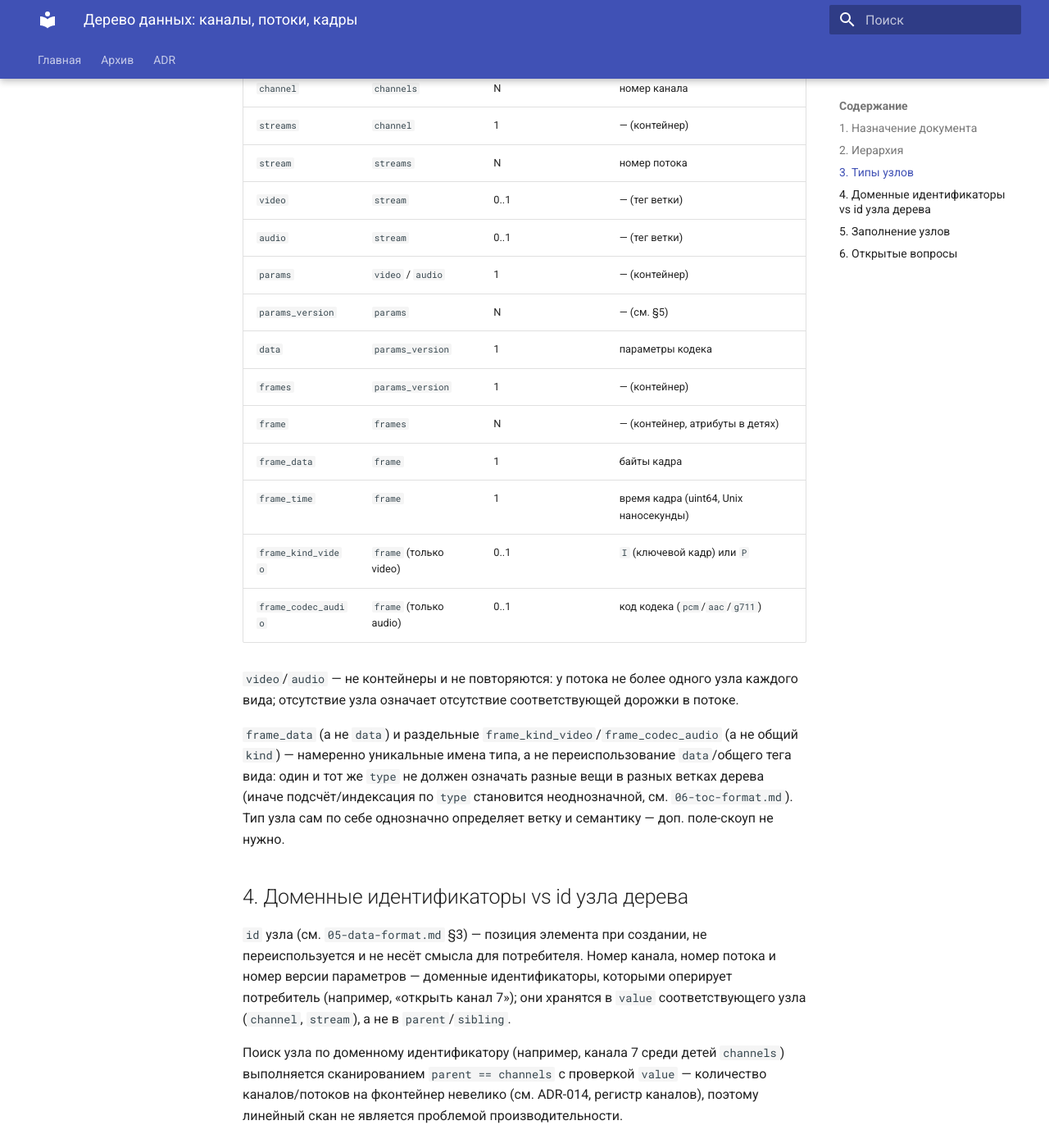
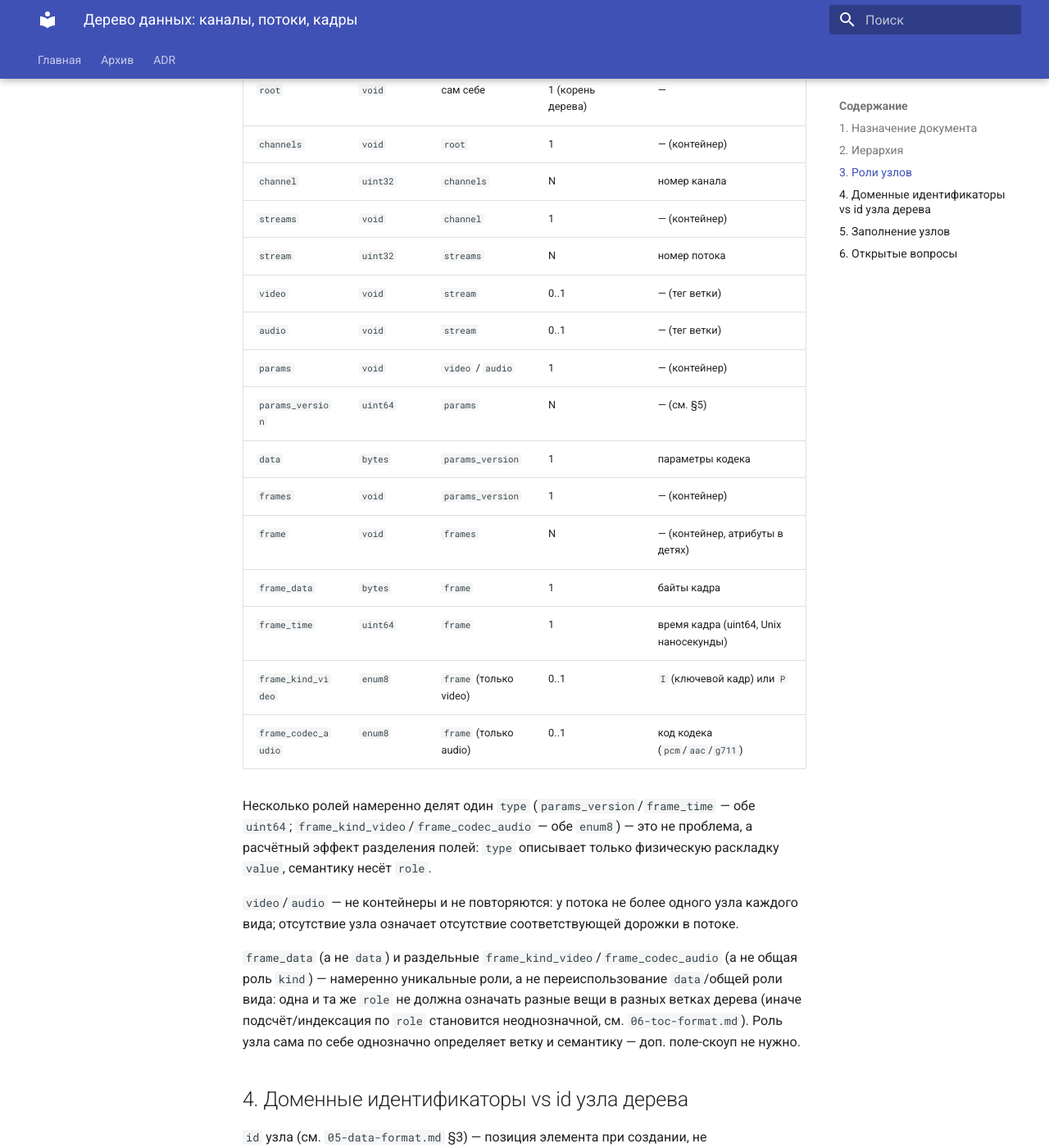
Before and after one commit to traycers/farc, an MkDocs documentation site: the page built from docs/docs/archive/07-media-tree.md, in a window 1280 px wide and 1400 px high, scrolled down 1904 px. Shown: the whole window at 82% size. Built offline with MkDocs 1.6.1 and Material for MkDocs 9.7.7, drawn with Linux system fonts in a browser that asks for light colours; some of the changed text lies outside the part shown.

````diff
--- a/docs/docs/archive/07-media-tree.md
+++ b/docs/docs/archive/07-media-tree.md
@@ -2,10 +2,10 @@
 
 ## 1. Назначение документа
 
-Документ конкретизирует дерево (`05-data-format.md`) для доменной модели farc: разбиение данных фконтейнера на каналы, потоки (видео/аудио), версии параметров кодека и кадры (I/P, GOP). Определяет набор значений `type` и форму `value` для каждого из них.
+Документ конкретизирует дерево (`05-data-format.md`) для доменной модели farc: разбиение данных фконтейнера на каналы, потоки (видео/аудио), версии параметров кодека и кадры (I/P, GOP). Определяет набор значений `role`, соответствующий им `type` (физическое представление `value`) и форму `value` для каждой роли.
 
 Документ **не описывает**:
-- Общий формат элемента дерева (`type`, `parent`, `sibling`, `size`, `value`/`offset`) — см. `05-data-format.md`.
+- Общий формат элемента дерева (`type`, `role`, `parent`, `sibling`, `size`, `value`/`offset`) — см. `05-data-format.md`.
 - Формат TOC — см. `06-toc-format.md`.
 - Формат самих кодек-параметров и кадров (SPS/PPS, ASC и т.п.) — специфика кодека, вне области farc.
 
@@ -80,32 +80,36 @@
     aframe --> afcodec
 ```
 
-`frame` — общий контейнер для видео и звука; у звука нет разбиения на ключевые/неключевые кадры, поэтому дерево для обеих веток одинаковое по форме, различается только тип узла-«вида» (`frame_kind_video` против `frame_codec_audio`, см. §3). Порядок `frame` под одним `frames` — порядок их `id` при сканировании `parent == frames` (`05-data-format.md` §3), совпадающий с физическим порядком создания; для видео он же — порядок декодирования, включая P-кадры внутри GOP.
+`frame` — общий контейнер для видео и звука; у звука нет разбиения на ключевые/неключевые кадры, поэтому дерево для обеих веток одинаковое по форме, различается только роль узла-«вида» (`frame_kind_video` против `frame_codec_audio`, см. §3). Порядок `frame` под одним `frames` — порядок их `id` при сканировании `parent == frames` (`05-data-format.md` §3), совпадающий с физическим порядком создания; для видео он же — порядок декодирования, включая P-кадры внутри GOP.
 
-## 3. Типы узлов
+## 3. Роли узлов
 
-| `type`            | Родитель          | Кратность у родителя | `value` |
-|-------------------|-------------------|-----------------------|---------|
-| `root`            | сам себе          | 1 (корень дерева)      | — |
-| `channels`         | `root`            | 1                      | — (контейнер) |
-| `channel`          | `channels`        | N                      | номер канала |
-| `streams`          | `channel`         | 1                      | — (контейнер) |
-| `stream`           | `streams`         | N                      | номер потока |
-| `video`            | `stream`          | 0..1                   | — (тег ветки) |
-| `audio`            | `stream`          | 0..1                   | — (тег ветки) |
-| `params`           | `video` / `audio` | 1                      | — (контейнер) |
-| `params_version`   | `params`          | N                      | — (см. §5) |
-| `data`             | `params_version`  | 1                      | параметры кодека |
-| `frames`           | `params_version`  | 1                      | — (контейнер) |
-| `frame`            | `frames`          | N                      | — (контейнер, атрибуты в детях) |
-| `frame_data`       | `frame`           | 1                      | байты кадра |
-| `frame_time`       | `frame`           | 1                      | время кадра (uint64, Unix наносекунды) |
-| `frame_kind_video` | `frame` (только video) | 0..1              | `I` (ключевой кадр) или `P` |
-| `frame_codec_audio`| `frame` (только audio) | 0..1              | код кодека (`pcm`/`aac`/`g711`) |
+`type` (`05-data-format.md` §3) — закрытый набор физических представлений `value`, общий для всего формата, не специфичный для домена. В медиа-дереве встречаются: `void` (нет `value` — контейнер/тег ветки), `uint32`, `uint64`, `enum8`, `bytes`.
+
+| `role`              | `type`   | Родитель          | Кратность у родителя | `value` |
+|---------------------|----------|-------------------|-----------------------|---------|
+| `root`              | `void`   | сам себе          | 1 (корень дерева)      | — |
+| `channels`          | `void`   | `root`            | 1                      | — (контейнер) |
+| `channel`           | `uint32` | `channels`        | N                      | номер канала |
+| `streams`           | `void`   | `channel`         | 1                      | — (контейнер) |
+| `stream`            | `uint32` | `streams`         | N                      | номер потока |
+| `video`             | `void`   | `stream`          | 0..1                   | — (тег ветки) |
+| `audio`             | `void`   | `stream`          | 0..1                   | — (тег ветки) |
+| `params`            | `void`   | `video` / `audio` | 1                      | — (контейнер) |
+| `params_version`    | `uint64` | `params`          | N                      | — (см. §5) |
+| `data`              | `bytes`  | `params_version`  | 1                      | параметры кодека |
+| `frames`            | `void`   | `params_version`  | 1                      | — (контейнер) |
+| `frame`             | `void`   | `frames`          | N                      | — (контейнер, атрибуты в детях) |
+| `frame_data`        | `bytes`  | `frame`           | 1                      | байты кадра |
+| `frame_time`        | `uint64` | `frame`           | 1                      | время кадра (uint64, Unix наносекунды) |
+| `frame_kind_video`  | `enum8`  | `frame` (только video) | 0..1              | `I` (ключевой кадр) или `P` |
+| `frame_codec_audio` | `enum8`  | `frame` (только audio) | 0..1              | код кодека (`pcm`/`aac`/`g711`) |
+
+Несколько ролей намеренно делят один `type` (`params_version`/`frame_time` — обе `uint64`; `frame_kind_video`/`frame_codec_audio` — обе `enum8`) — это не проблема, а расчётный эффект разделения полей: `type` описывает только физическую раскладку `value`, семантику несёт `role`.
 
 `video`/`audio` — не контейнеры и не повторяются: у потока не более одного узла каждого вида; отсутствие узла означает отсутствие соответствующей дорожки в потоке.
 
-`frame_data` (а не `data`) и раздельные `frame_kind_video`/`frame_codec_audio` (а не общий `kind`) — намеренно уникальные имена типа, а не переиспользование `data`/общего тега вида: один и тот же `type` не должен означать разные вещи в разных ветках дерева (иначе подсчёт/индексация по `type` становится неоднозначной, см. `06-toc-format.md`). Тип узла сам по себе однозначно определяет ветку и семантику — доп. поле-скоуп не нужно.
+`frame_data` (а не `data`) и раздельные `frame_kind_video`/`frame_codec_audio` (а не общая роль `kind`) — намеренно уникальные роли, а не переиспользование `data`/общей роли вида: одна и та же `role` не должна означать разные вещи в разных ветках дерева (иначе подсчёт/индексация по `role` становится неоднозначной, см. `06-toc-format.md`). Роль узла сама по себе однозначно определяет ветку и семантику — доп. поле-скоуп не нужно.
 
 ## 4. Доменные идентификаторы vs id узла дерева
 
````
Also changed, not shown: docs/docs/archive/05-data-format.md (+5 -4 lines), docs/docs/archive/06-toc-format.md (+11 -10 lines).
